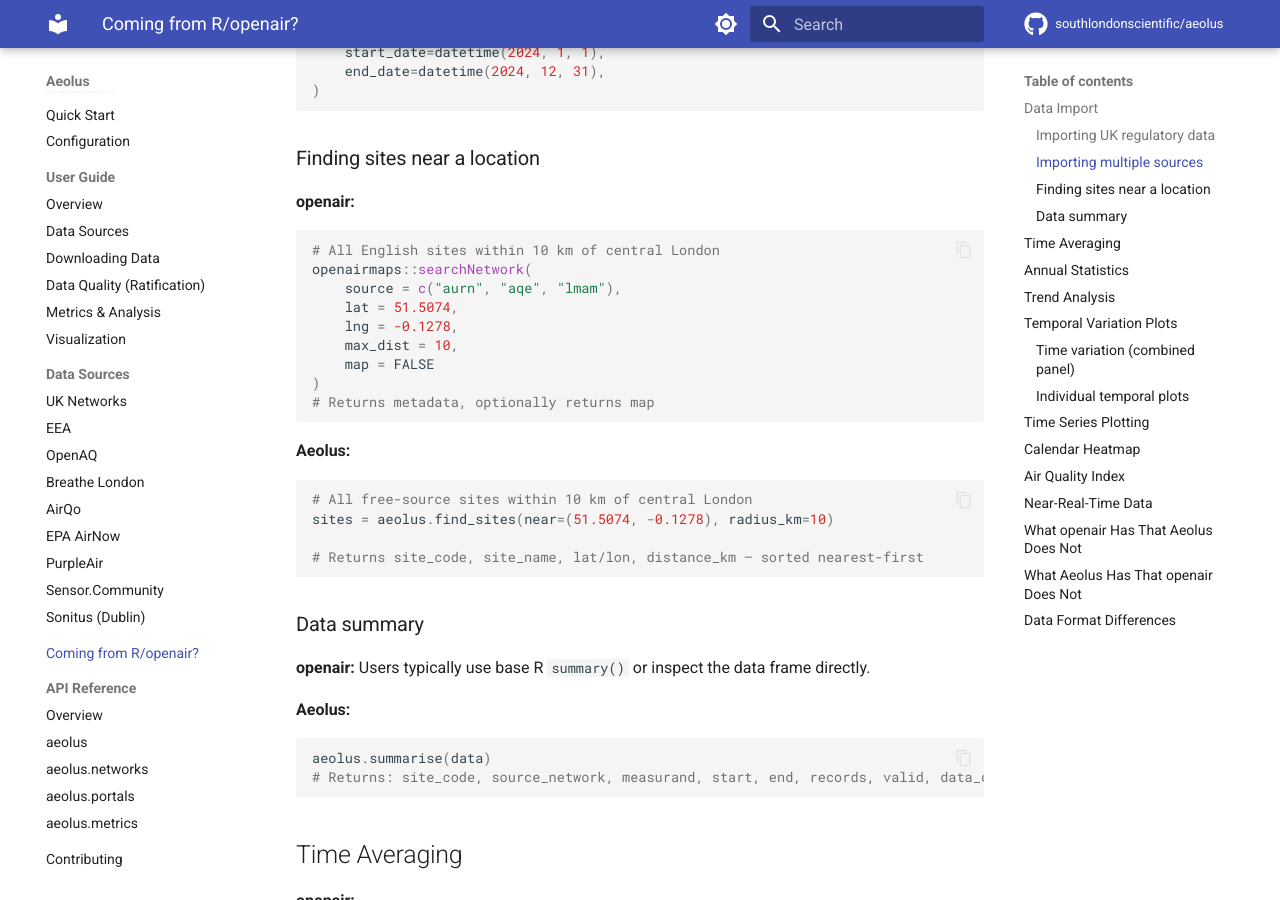
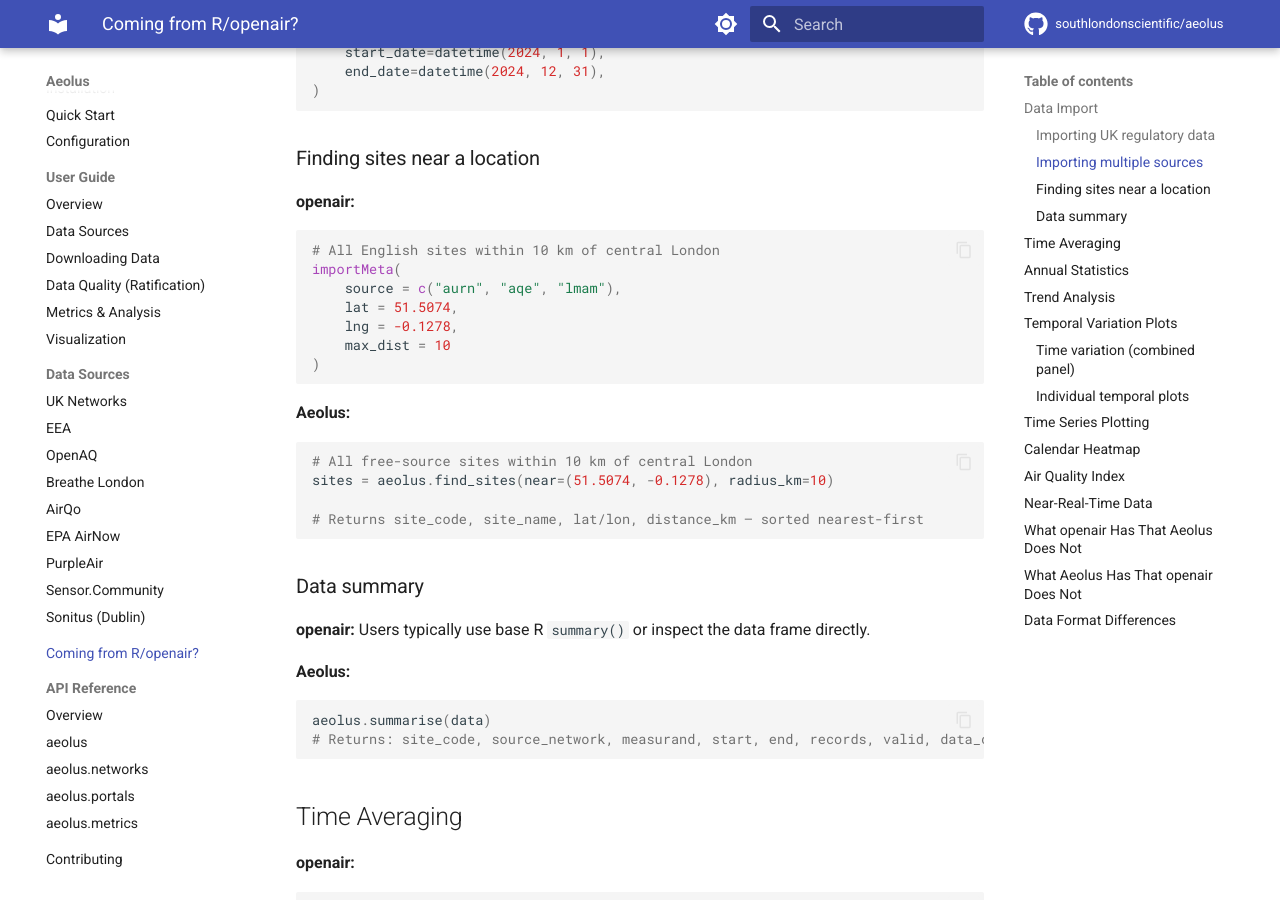
Before and after one commit to southlondonscientific/aeolus, an MkDocs documentation site: the page built from docs/dev/openair_comparison.md, in a window 1280 px wide and 900 px high, scrolled down 1379 px. Built offline with MkDocs 1.6.1 and Material for MkDocs 9.7.7, drawn with Linux system fonts in a browser that asks for light colours; comment, search, counter and statistics services are not loaded.

Commit message:
Tweak example based on recent openair update

````diff
--- a/docs/dev/openair_comparison.md
+++ b/docs/dev/openair_comparison.md
@@ -55,14 +55,12 @@ data = aeolus.download(
 **openair:**
 ```r
 # All English sites within 10 km of central London
-openairmaps::searchNetwork(
+importMeta(
     source = c("aurn", "aqe", "lmam"),
     lat = 51.5074,
     lng = -0.1278,
-    max_dist = 10,
-    map = FALSE
+    max_dist = 10
 )
-# Returns metadata, optionally returns map
 ```
 
 **Aeolus:**
````
